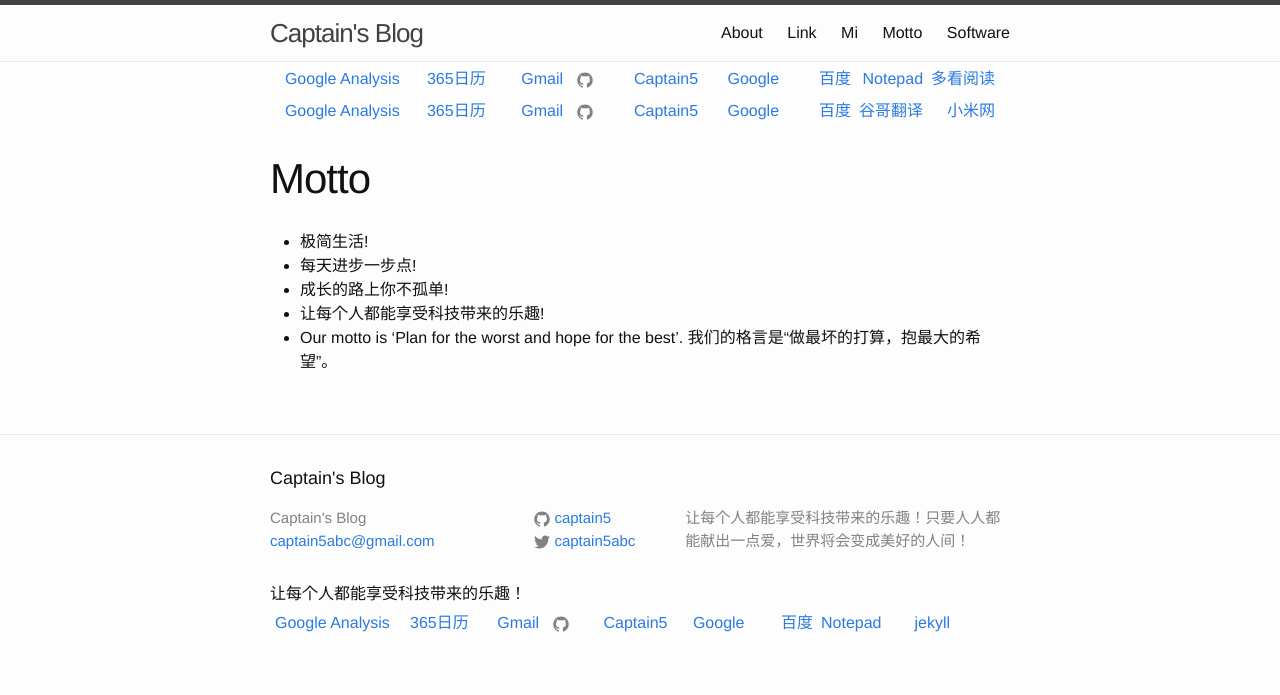
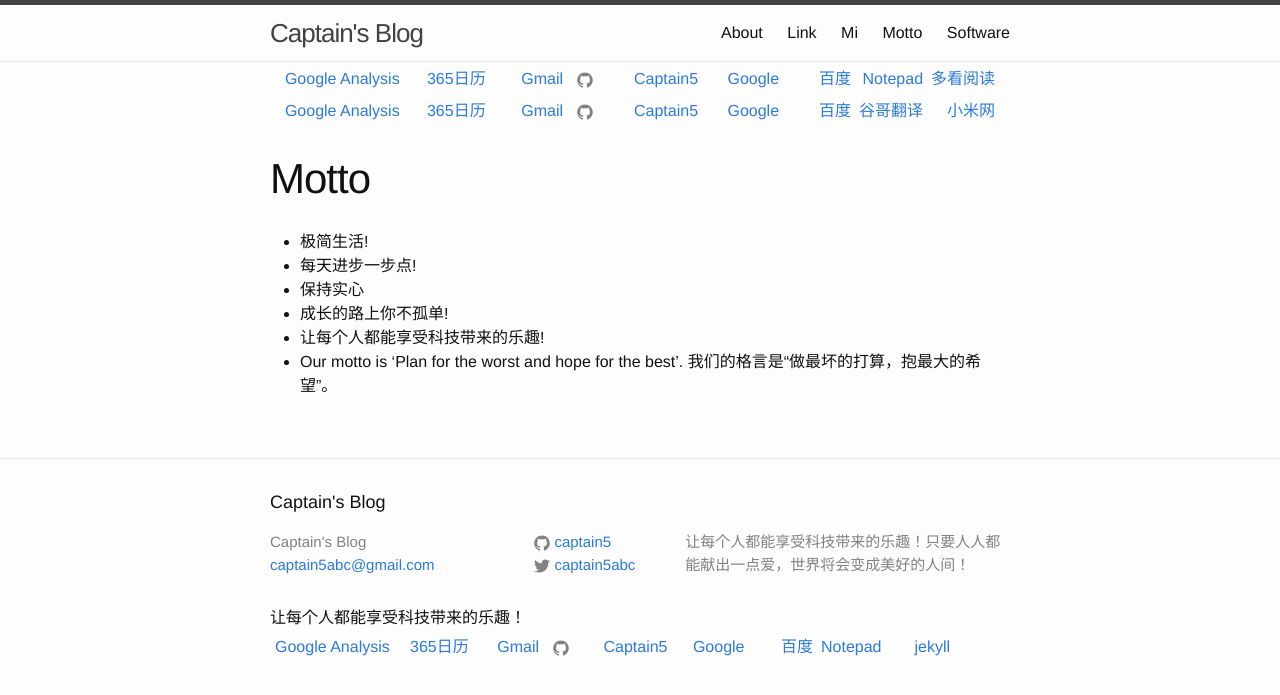
Before and after one commit to captain5/captain5.github.io, a Jekyll site: the page built from motto.md, in a window 1280 px wide. Shown: the top 695 px of the page. Built offline with Jekyll 4.4.1, drawn with Linux system fonts in a browser that asks for light colours.

Commit message:
update motto.md

```diff
--- a/motto.md
+++ b/motto.md
@@ -5,6 +5,7 @@ permalink: /motto/
 ---
 * 极简生活!
 * 每天进步一步点!
+* 保持实心
 * 成长的路上你不孤单!
 * 让每个人都能享受科技带来的乐趣!
 * Our motto is 'Plan for the worst and hope for the best'.
```
